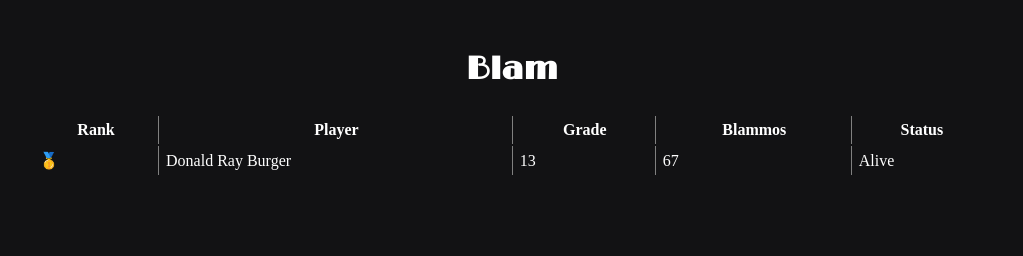
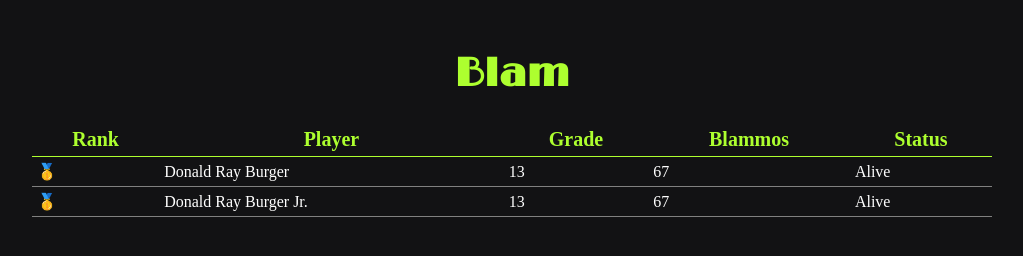
Before and after one commit to Drumming2008/blam, a plain HTML site: page index.html in a window 1280 px wide. Shown: the whole page, without its empty margins (128-1151 px from the left). Drawn offline with nearby package versions, Linux system fonts and the light colour scheme.

Commit message:
the table is more blamful now

```diff
--- a/index.html
+++ b/index.html
@@ -24,6 +24,13 @@
           <td>67</td>
           <td>Alive</td>
         </tr>
+        <tr>
+          <td>🥇</td>
+          <td>Donald Ray Burger Jr.</td>
+          <td>13</td>
+          <td>67</td>
+          <td>Alive</td>
+        </tr>
       </tbody>
     </table>
   </body>
--- a/style.css
+++ b/style.css
@@ -45,21 +45,29 @@ h1 {
   font-family: "Limelight", sans-serif;
   position: sticky;
   top: 50px;
+  color: greenyellow;
+  font-size: 2.5em;
 }
 
 #leaderboard {
   margin-top: 25px;
   width: 75%;
+  border-collapse: collapse;
 }
 
-tr, thead {
+tr {
   border-bottom: 1px solid gray;
+}
+
+thead > tr {
+  border-bottom: 1px solid greenyellow;
 }
 
 td, th {
   padding: 5px;
 }
 
-:where(td, th):not(:last-child) {
-  border-right: 1px solid gray;
+th {
+  color: greenyellow;
+  font-size: 1.25em;
 }
```
